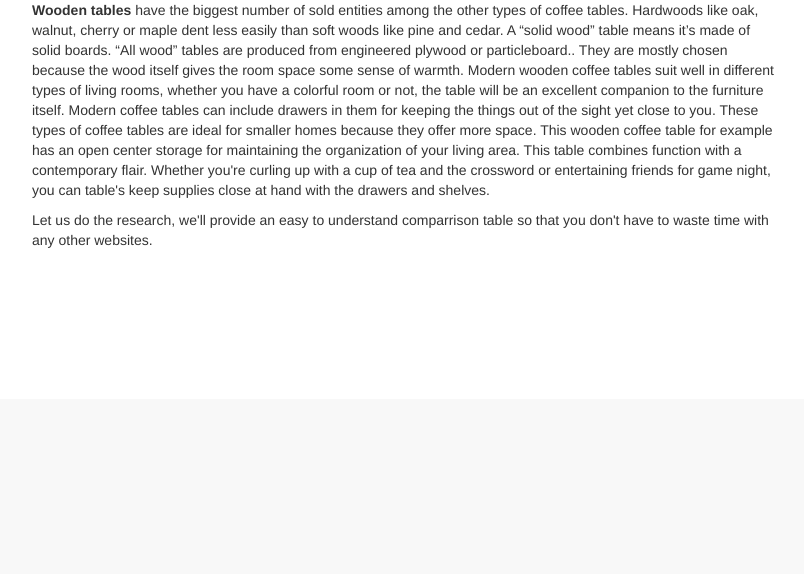
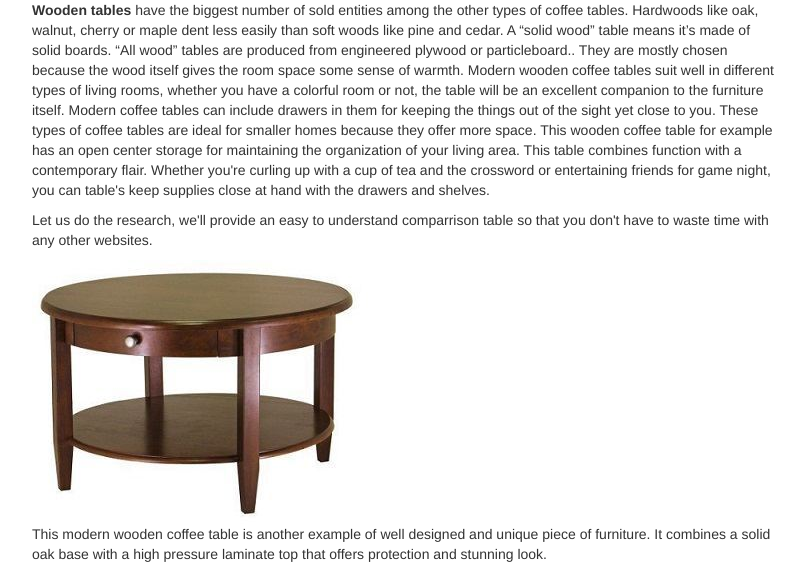
Before and after one commit to gamebak/blogcraft, a PHP site: page / in a window 1280 px wide. Shown: the part 401-975 px from the top of the page, without its empty margins (38-842 px from the left). Before the commit the page ends 649 px from the top, so only its background shows below. Run offline with PHP 8.4, Linux system fonts and the light colour scheme; some libraries are stand-ins or nearby versions.

Commit message:
- update

```diff
--- a/index.php
+++ b/index.php
@@ -59,6 +59,8 @@ $db->key('db', $filterKey, "<h1>Websites blocked in Pakistan</h1>
       Let us do the research, we'll provide an easy to understand comparrison table so that you don't have to waste time with any other websites.
       </p>
 
+      <img src="img/woodenCoffeeTable1.jpg" alt="Wooden coffee table">
+      <p>This modern wooden coffee table is another example of well designed and unique piece of furniture. It combines a solid oak base with a high pressure laminate top that offers protection and stunning look.</p>
       <?php }
       else echo "<h1>No article was found</h1>";
     ?>
```
Also changed, not shown: img/unblock_step1.jpg (deleted), img/unblock_step2.jpg (deleted), img/woodenCoffeeTable1.jpg (added).
